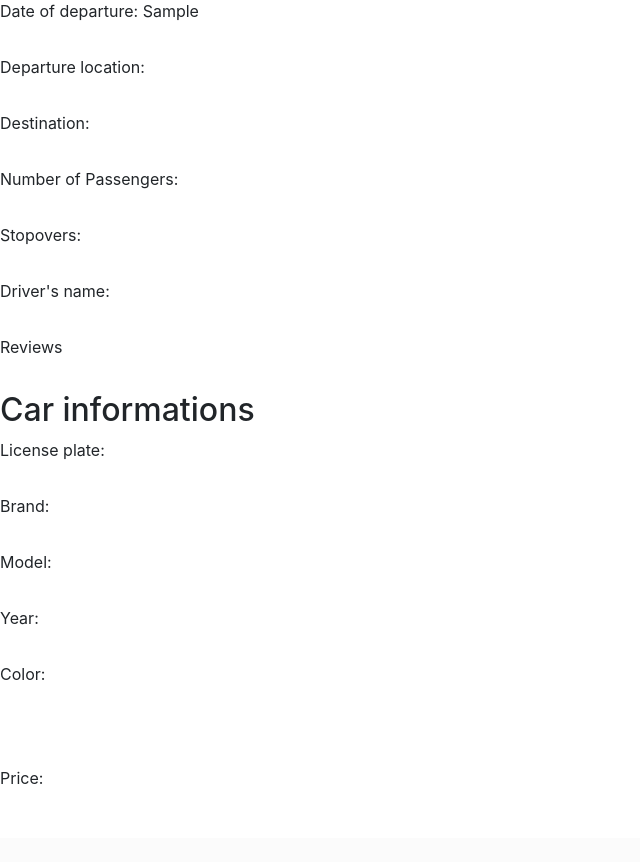
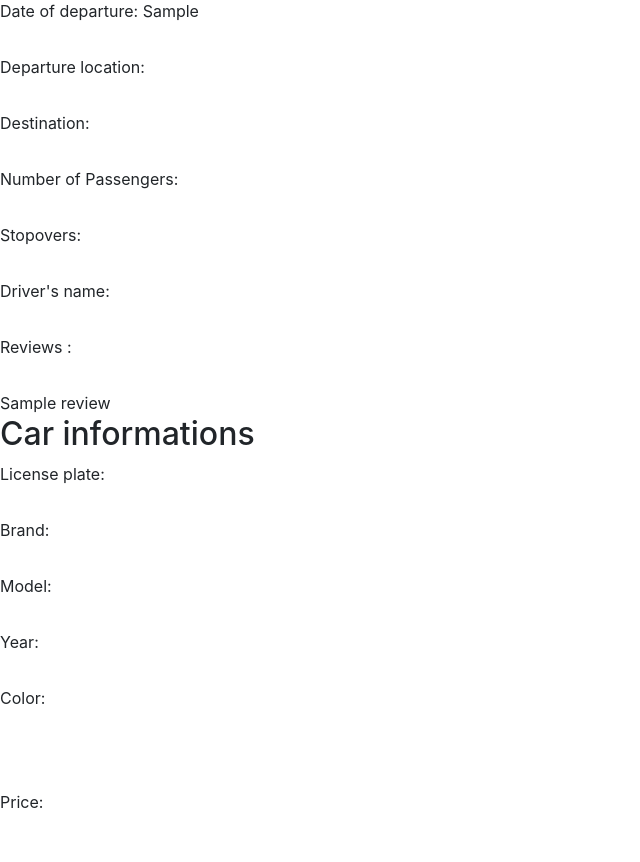
Before and after one commit to vincentlambert8/WeLift, a Flask app: template src/presentation/templates/paymentTrip.html in a window 1280 px wide. Shown: the part 95-957 px from the top of the page, without its empty margins (0-640 px from the left). Before the commit the page ends 879 px from the top, so only its background shows below. Run offline with Flask 2, Linux system fonts and the light colour scheme; the template is opened without the code that fills it: most values are stand-ins (such as "Sample title", 1, 10 or a date in 2020); some libraries are stand-ins or nearby versions.

Commit message:
display reviews

```diff
--- a/src/application/client/payment.py
+++ b/src/application/client/payment.py
@@ -21,7 +21,7 @@ def payment(id):
         commandDriverReviews = "SELECT * FROM comments WHERE id_driver = {}".format(currentTrip[7])
 
         cur.execute(commandDriverReviews)
-        reviews = cur.fetchone()
+        reviews = cur.fetchall()
 
 
         return render_template('paymentTrip.html', currentTrip=currentTrip, reviews=reviews)
--- a/src/presentation/templates/paymentTrip.html
+++ b/src/presentation/templates/paymentTrip.html
@@ -17,8 +17,10 @@
     <label for="stopovers">Stopovers:</label><br><br>
     <label for="driverName">Driver's name:</label><br><br>
 
-    <label for="reviews">Reviews</label><br><br>
-
+    <label for="reviews">Reviews :</label><br><br>
+        {% for review in reviews %}
+            {{ review[1] }}
+        {% endfor %}
     <h2>Car informations</h2>
 
     <label for="license">License plate:</label><br><br>
```
